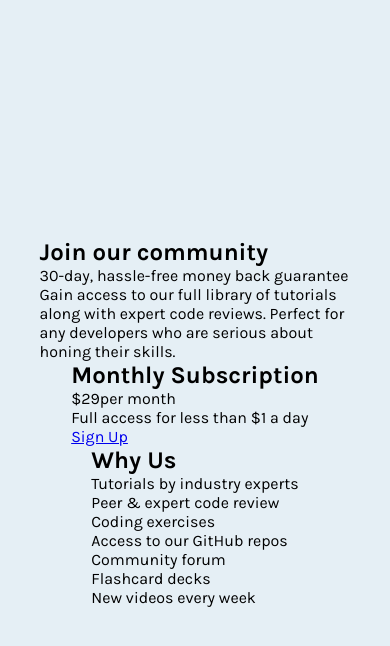
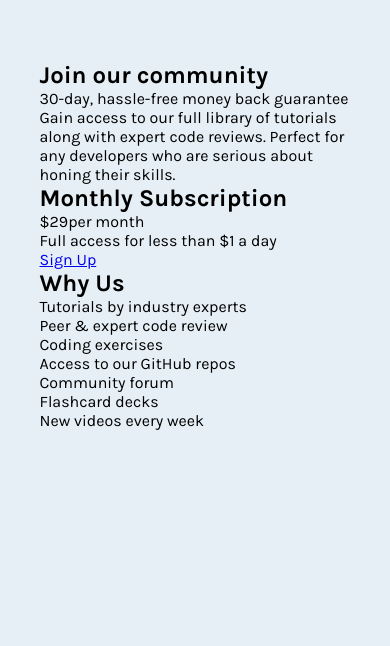
Before and after one commit to kpax10/single-price-grid-component, a plain HTML site: page index.html in a window 390 px wide. Drawn offline with Linux system fonts and the light colour scheme.

Commit message:
mobile continued

```diff
--- a/styles/styles.scss
+++ b/styles/styles.scss
@@ -13,7 +13,7 @@ body {
 }
 
 .card {
-    @include flex-center(column);
+    // @include flex-center(column);
     height: 722px;
     width: 311px;
 }
```
Also changed, not shown: styles/styles.css, 1 other file.
